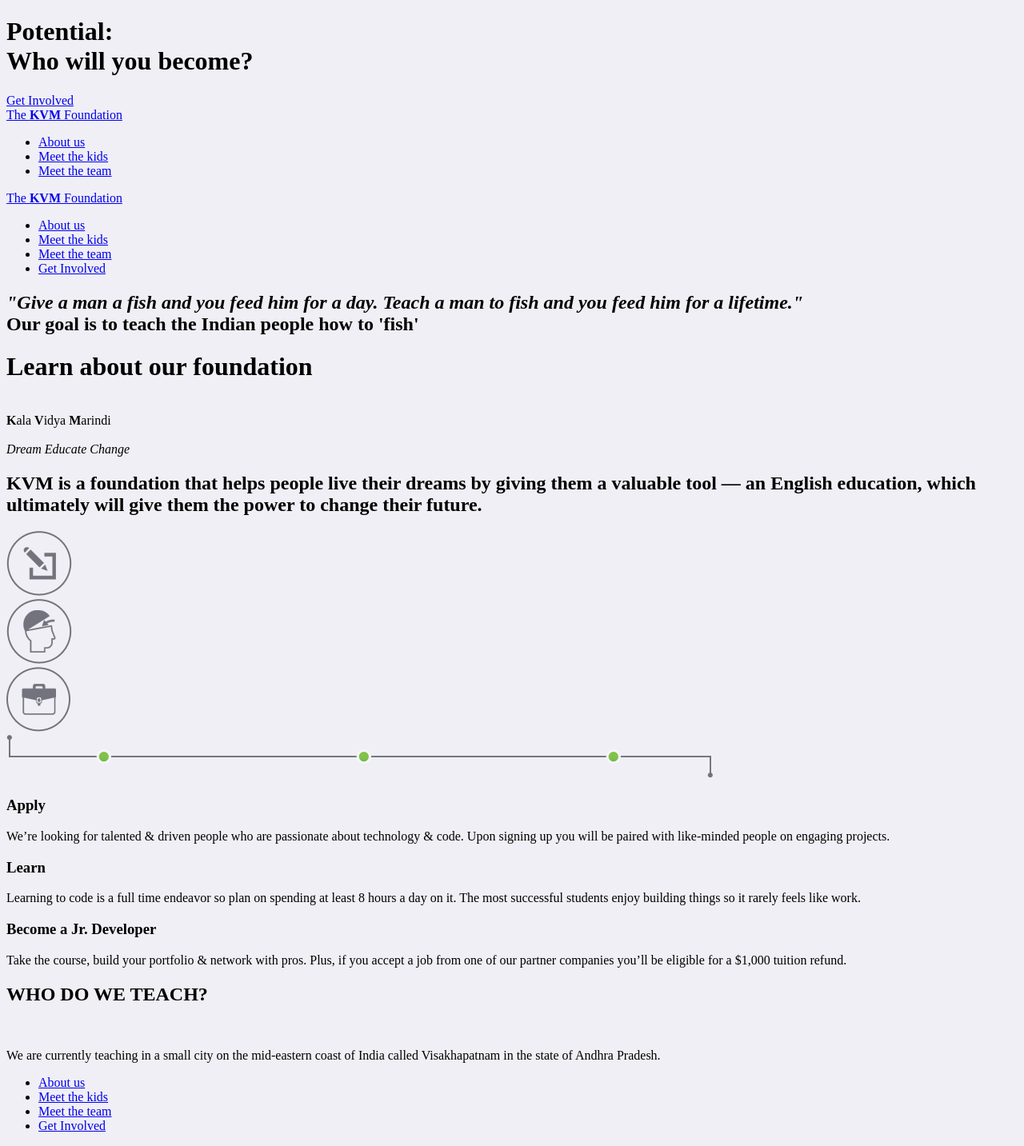
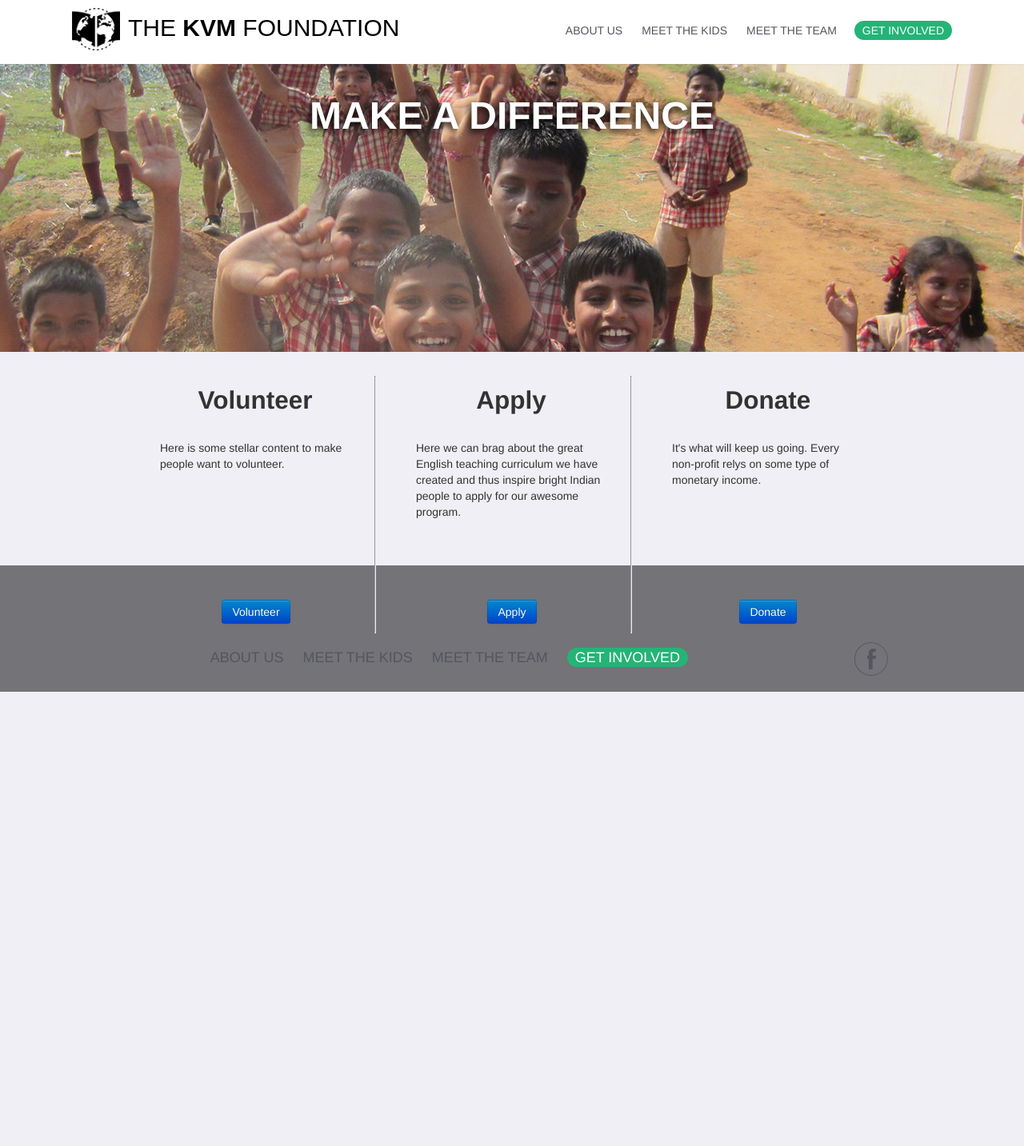
Before and after one commit to plusk01/kvm-foundation, a PHP site: page /www/get-involved/ in a window 1280 px wide. Shown: the whole page at 80% size. After the commit the page ends 865 px from the top, so only its background shows below. Run offline with PHP 8.4, Linux system fonts and the light colour scheme.

Commit message:
working on get involved page

```diff
--- a/www/get-involved/index.html
+++ b/www/get-involved/index.html
@@ -6,8 +6,8 @@
     <meta name="viewport" content="width=device-width, initial-scale=1.0">
 
     <!-- Le styles -->
-    <!-- <link rel="stylesheet" type="text/css" href="assets/css/compiled/site.css">
-    <link rel="stylesheet" type="text/css" href="assets/css/responsive.css"> -->
+    <link rel="stylesheet" type="text/css" href="/assets/css/compiled/site.css">
+    <link rel="stylesheet" type="text/css" href="/assets/css/responsive.css">
     <link rel="stylesheet" type="text/css" href="main.css">
 
     <!-- HTML5 shim, for IE6-8 support of HTML5 elements -->
@@ -19,44 +19,20 @@
     ================================================== -->
     <!-- Placed at the end of the document so the pages load faster -->
     <script src="../assets/js/jquery.min.js" type="text/javascript"></script>
-    <script src="../assets/js/jquery.smooth-scroll.min.js" type="text/javascript"></script>
-    <script src="../assets/js/navigation.min.js" type="text/javascript"></script>
+    <!-- <script src="../assets/js/jquery.smooth-scroll.min.js" type="text/javascript"></script>
+    <script src="../assets/js/navigation.min.js" type="text/javascript"></script> -->
     <script src="../assets/js/bootstrap.min.js" type="text/javascript"></script>
-
-    <script type="text/javascript">
-      // jQuery(window).load(resizings);
-      // jQuery(window).resize(resizings);
-
-      // function resizings() {
-      //   // resize the banner picture
-      //   $('.homepage-banner').css('height', $(window).height());
-
-      //   // resize the banner headline
-      //   // $('.header-container').css('padding-top', 600);
-      // }
-    </script>
 
   </head>
 
-  <body>
-
-<!-- site header -->
-<header class="homepage-banner">
-  <div class="header-container row-fluid">
-    <div class="header-title span6">
-      <h1>Potential:<br>Who will you become?</h1>
-      <div class="header-content"><a href="/apply" class="btn btn-green">Get Involved</a></div>
-    </div>
-
-    <div class="span6"></div>
-  </div>
-
-  <!-- site nav simple -->
-<div class="simple-nav">
+  <body class="darker">
+    <div class="wrapper">
+        <!-- site nav fixed -->
+        <nav>
           <div class="navbar">
             <div class="container">
               <div class="nav-container">
-        <a href="#" class="home-link">
+                <a href="/">
                   <div class="nav-brand pull-left">
                     <div class="nav-icon"></div>
                     The <strong>KVM</strong> Foundation
@@ -64,33 +40,7 @@
                 </a>
                 <div class="nav-collapse collapse">
                   <ul class="nav pull-right">
-            <li><a href="#aboutus">About us</a></li>
-            <li><a href="#">Meet the kids</a></li>
-            <li><a href="#">Meet the team</a></li>
-          </ul>
-        </div>
-      </div>
-    </div>
-  </div>
-</div>
-<!-- /site nav simple -->
-</header>
-<!-- /site header -->
-
-<!-- site nav fixed -->
-<nav class="nav-hide navigation-scroll">
-  <div class="navbar">
-    <div class="container">
-      <div class="nav-container">
-        <a href="#" class="home-link">
-          <div class="nav-brand pull-left">
-            <div class="nav-icon"></div>
-            The <strong>KVM</strong> Foundation
-          </div>
-        </a>
-        <div class="nav-collapse collapse">
-          <ul class="nav pull-right">
-            <li><a href="#aboutus">About us</a></li>
+                    <li><a href="/index.html#aboutus">About us</a></li>
                     <li><a href="javascript:void(0)">Meet the kids</a></li>
                     <li><a href="javascript:void(0)">Meet the team</a></li>
                     <li><a href="/donate" class="btn-green-basic">Get Involved</a></li>
@@ -102,97 +52,58 @@
         </nav>
         <!-- /site nav fixed -->
 
-<script src="../assets/js/navigation-scroll.js" type="text/javascript"></script>
 
-<!-- BEGIN SITE -->
 
-<!-- sub-header / QUOTE -->
-<div class="sub-header darker">
-  <div class="sub-header-container">
-    <div class="sub-header-title">
-      <h2>
-        <i>"Give a man a fish and you feed him for a day. Teach a man to fish and you feed him for a lifetime."</i>
-        <div class="byline text-center">
-          <span>Our goal is to teach the Indian people how to 'fish'</span>
-        </div>
-      </h2>
-    </div>
-  </div>
-</div>
-<!-- /sub-header/ QUOTE -->
+        <!-- get involved -->
+        <div id="getinvolved" class="get-involved">
 
-<!-- overview -->
-<div id="aboutus" class="overview">
-
-  <header class="program-banner">
+            <header class="banner">
                 <div class="header-container">
                     <div class="header-title">
-          <h1>Learn about our foundation</h1>
+                        <h1>Make a difference</h1>
                     </div>
-        <div class="header-content">
-          <br>
-          <span><strong>K</strong>ala <strong>V</strong>idya <strong>M</strong>arindi</span>
-          <br><br>
-          <span><i>Dream Educate Change</i></span>
-        </div>
+                    <div class="header-content"></div>
                 </div>
             </header>
 
-  <div class="overview-container">
-    <div class="overview-title">
-      <h2>KVM is a foundation that helps people live their <strong>dreams</strong> by giving them a valuable tool &mdash; an English <strong>education</strong>, which ultimately will give them the power to <strong>change</strong> their future.</h2>
+            <div class="container">
+                <div class="row">
+                    <div class="span4">
+                        <div class="right-vbar"></div>
+                        <h2 class="text-center">Volunteer</h2>
+                        <div class="col-content">
+                            Here is some stellar content to make people want to volunteer.
                         </div>
-    <!-- overview icons -->
-    <div class="overview-icons">
-      <div class="row">
-        <div class="span4"><img src="/assets/img/homepage/icons/timeline/icon-apply.png"></div>
-        <div class="span4"><img src="/assets/img/homepage/icons/timeline/icon-learn.png"></div>
-        <div class="span4"><img src="/assets/img/homepage/icons/timeline/icon-getajob.png"></div>
+                        <div class="col-btn">
+                            <a href="#" class="btn btn-primary">Volunteer</a>
                         </div>
                     </div>
-    <!-- /overview icons -->
-    <!-- graphic -->
-    <div class="overview-graphic">
-      <img src="assets/img/homepage/timeline.png">
+                    <div class="span4">
+                        <div class="right-vbar"></div>
+                        <h2 class="text-center">Apply</h2>
+                        <div class="col-content">
+                            Here we can brag about the great English teaching curriculum we have created and thus inspire bright Indian people to apply for our awesome program.
                         </div>
-    <!-- /graphic -->
-    <!-- overview content -->
-    <div class="overview-content">
-      <div class="row">
-        <div class="span4 content-box">
-          <h3>Apply</h3>
-          <p>We’re looking for talented &amp; driven people who are passionate about technology &amp; code. Upon signing up you will be paired with like-minded people on engaging projects.</p>
-        </div>
-        <div class="span4 content-box">
-          <h3>Learn</h3>
-          <p>Learning to code is a full time endeavor so plan on spending at least 8 hours a day on it. The most successful students enjoy building things so it rarely feels like work.</p>
-        </div>
-        <div class="span4 content-box">
-          <h3>Become a Jr. Developer</h3>
-          <p>Take the course, build your portfolio &amp; network with pros. Plus, if you accept a job from one of our partner companies you’ll be eligible for a $1,000 tuition refund.</p>
+                        <div class="col-btn">
+                            <a href="#" class="btn btn-primary">Apply</a>
                         </div>
                     </div>
+                    <div class="span4">
+                        <h2 class="text-center">Donate</h2>
+                        <div class="col-content">
+                            It's what will keep us going. Every non-profit relys on some type of monetary income.
                         </div>
-  </div>
-  <!-- /overview content -->
-
-<div class="detail-content darkest">
-  <div class="row-fluid">
-    <div class="span6 left-bg-image"></div>
-    <div class="span6">
-      <div class="detail-content-container">
-        <div class="content-header content-title">
-        <h2>WHO DO WE TEACH?</h2>
-        </div>
-        <div class="content-body">
-          <br>
-          <p>We are currently teaching in a small city on the mid-eastern coast of India called Visakhapatnam in the state of Andhra Pradesh.</p>
+                        <div class="col-btn">
+                            <a href="#" class="btn btn-primary">Donate</a>
                         </div>
                     </div>
                 </div>
             </div>
         </div>
-<!-- /overview -->
+        <!-- /get involved -->
+
+   </div>
+
 
 <!-- footer -->
     <div class="footer">
@@ -204,7 +115,7 @@
               <li><a href="#aboutus">About us</a></li>
               <li><a href="javascript:void(0)">Meet the kids</a></li>
               <li><a href="javascript:void(0)">Meet the team</a></li>
-              <li><a href="/" class="btn-green-basic">Get Involved</a></li>
+              <li><a href="get-involved/" class="btn-green-basic">Get Involved</a></li>
             </ul>
           </div>
           <!-- /links -->
--- a/www/get-involved/main.css
+++ b/www/get-involved/main.css
@@ -1,3 +1,47 @@
-body {
-	background-color: #f0eff5;
+html, body {
+	height: 100%;
 }
+
+.wrapper {
+	min-height: 100%;
+	margin-bottom: -93px;
+}
+
+.get-involved {
+	padding-top: 80px;
+}
+
+.get-involved .banner {
+	background: url(/img/get-involved.jpg) no-repeat bottom center fixed;
+	background-position: 50% -220px;
+	height: 360px;
+	background-color: #fafafa;
+}
+
+.get-involved .banner .header-container {
+	padding-top: 1px;
+}
+
+.get-involved .container {
+	padding-top: 30px;
+}
+
+.get-involved .container .col-content {
+	padding-top: 20px;
+	width: 80%;
+	margin: 0 auto;
+	height: 200px;
+}
+
+.get-involved .container .col-btn {
+	width: 80%;
+	text-align: center;
+	margin: 0 auto;
+}
+
+.right-vbar {
+	width: 0px; /* Use only border style */
+	height: 320px;
+	float: right;
+	border: 1px inset; /* This is default border style for <hr> tag */
+}
```
Also changed, not shown: files/IMG_1165.JPG (added), files/IMG_1170.JPG (added), www/assets/img/footer/icons/iconrollover-facebook.png, www/img/get-involved.jpg (added), www/img/homepage-banner.png (deleted), 7 other files. Lines whose indentation alone changed are shown as unchanged.
